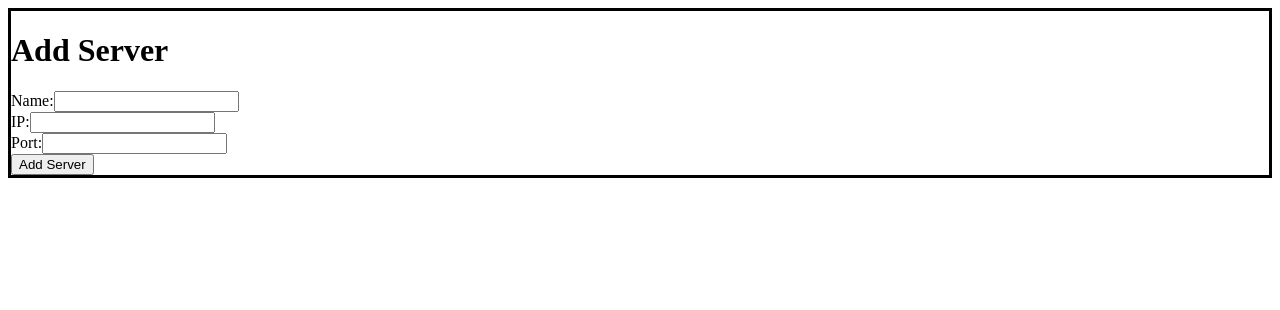
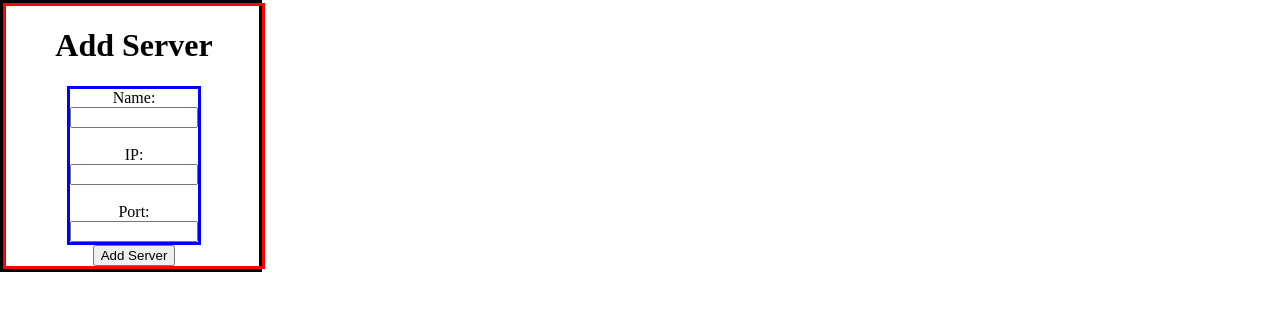
Before and after one commit to oslabs-beta/Revis, a Next.js app: page /dashboard in a window 1280 px wide. Shown: the top 310 px of the page. Built offline with nearby package versions, Linux system fonts and the light colour scheme.

Commit message:
Started dashboard sidebar with functionality to add additional servers

```diff
--- /dev/null
+++ b/components/Server.tsx
@@ -0,0 +1,12 @@
+import styles from '../styles/Server.module.scss';
+
+export default function Server(props) {
+  const { name, IP, PORT } = props;
+  return (
+    <div className={styles.server}>
+      <p>Name - {name}</p>
+      <p>IP - {IP}</p>
+      <p>PORT - {PORT}</p>
+    </div>
+  );
+}
--- a/components/ServerAdd.tsx
+++ b/components/ServerAdd.tsx
@@ -1,22 +1,22 @@
 import React, { useState } from 'react';
-import Link from 'next/link';
+import styles from '../styles/ServerAdd.module.scss';
 
 function ServerAdd(props) {
+  const { addServer } = props;
   return (
-    <div className="serverAddWrapper">
+    <div className={styles.serverAddWrapper}>
       <h1> Add Server </h1>
-      <form>
-        <div>
+      <form onSubmit={addServer}>
+        <div className={styles.inputWrapper}>
           <label>Name:</label>
-          <input type="text"></input>
-        </div>
-        <div>
+          <input type="text" id="name"></input>
+          <br />
+
           <label>IP:</label>
-          <input type="text"></input>
-        </div>
-        <div>
+          <input type="text" id="IP"></input>
+          <br />
           <label>Port:</label>
-          <input type="text"></input>
+          <input type="text" id="PORT"></input>
         </div>
         <input type="submit" value="Add Server" />
       </form>
--- /dev/null
+++ b/components/ServerList.tsx
@@ -0,0 +1,11 @@
+import Server from './Server';
+export default function ServerList(props) {
+  const { serverList } = props;
+
+  const servers = serverList.map((elem, index) => {
+    return (
+      <Server key={index} name={elem.name} IP={elem.IP} PORT={elem.PORT} />
+    );
+  });
+  return <div>{servers}</div>;
+}
--- a/components/SeverList.tsx
+++ /dev/null
@@ -1,3 +0,0 @@
-export default function SeverList() {
-  return <div>ServerList</div>;
-}
--- a/components/Sidebar.tsx
+++ b/components/Sidebar.tsx
@@ -1,13 +1,25 @@
 import React, { useState } from 'react';
 import Link from 'next/link';
 import ServerAdd from './ServerAdd';
+import ServerList from './ServerList';
 import styles from '../styles/Sidebar.module.scss';
 
 function Sidebar(props) {
   const [sideBarHidden, showOrHideSideBar] = useState(false);
+  const [serverList, updateList] = useState([]);
+
+  const addServer = (e) => {
+    e.preventDefault();
+    const name = document.querySelector('#name').value;
+    const IP = document.querySelector('#IP').value;
+    const PORT = document.querySelector('#PORT').value;
+    updateList(serverList.concat({ name, IP, PORT }));
+  };
+
   return (
     <div className={styles.sideBarWrapper}>
-      <ServerAdd />
+      <ServerAdd addServer={addServer} />
+      <ServerList serverList={serverList} />
     </div>
   );
 }
--- /dev/null
+++ b/styles/Server.module.scss
@@ -0,0 +1,4 @@
+.server {
+  border: solid black;
+  text-align: center;
+}
--- /dev/null
+++ b/styles/ServerAdd.module.scss
@@ -0,0 +1,16 @@
+.serverAddWrapper {
+  border: solid red;
+  width: 100%;
+  display: flex;
+  flex-direction: column;
+  text-align: center;
+
+  .inputWrapper {
+    justify-content: space-evenly;
+    border: solid blue;
+    display: flex;
+    flex-direction: column;
+    width: 50%;
+    margin: auto;
+  }
+}
--- a/styles/Sidebar.module.scss
+++ b/styles/Sidebar.module.scss
@@ -1,3 +1,10 @@
 .sideBarWrapper {
+  display: flex;
+  flex-direction: column;
+  position: fixed;
+  top: 0;
+  left: 0;
   border: solid black;
+  width: 20%;
+  text-align: center;
 }
```
Also changed, not shown: components/UserLogin.tsx (+7 -8 lines).
